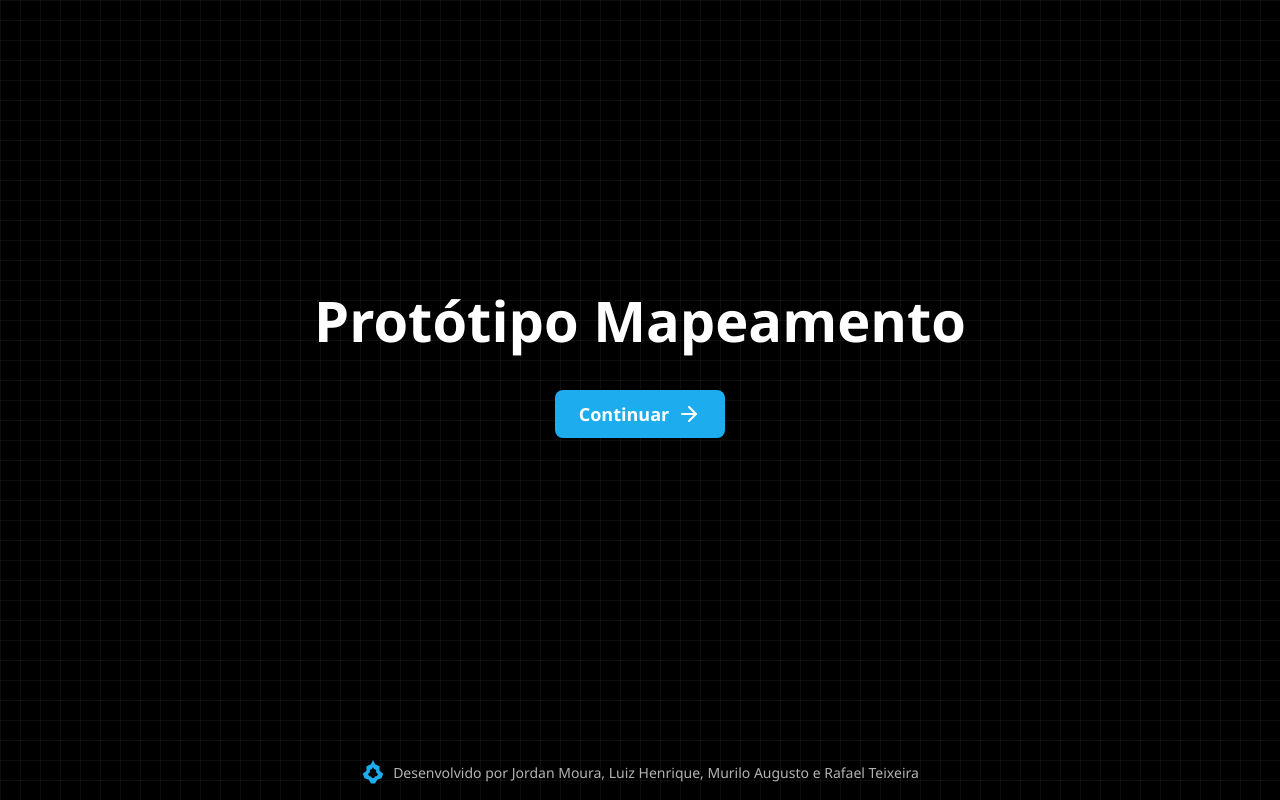
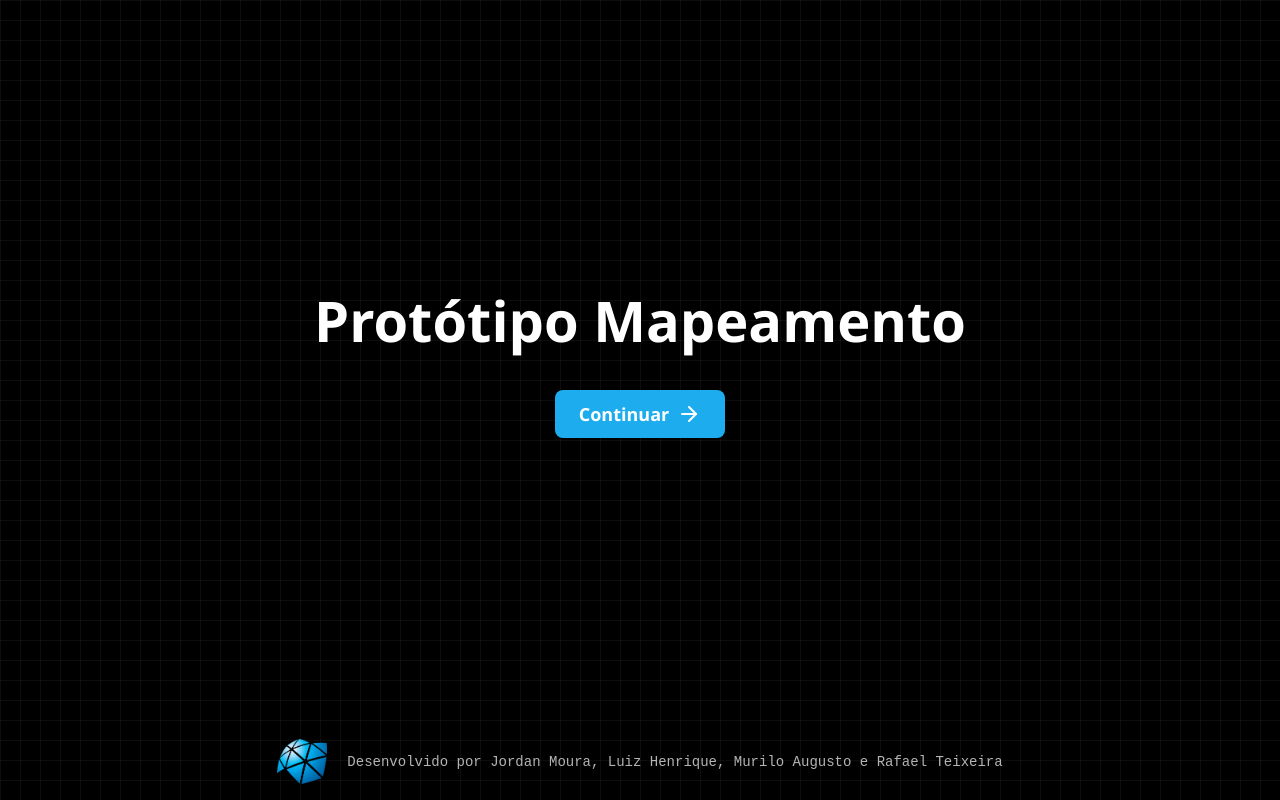
Before and after one commit to MuAugusto1/mapeamento-demac, a React (Create React App) app: page / in a window 1280 px wide. Built offline with nearby package versions, Linux system fonts and the light colour scheme.

Commit message:
feat icon footer

```diff
--- a/src/components/Footer.css
+++ b/src/components/Footer.css
@@ -1,7 +1,11 @@
 .footer-logo {
-    width: 90px;
+    width: 50px;
     height: auto;
-    margin-left: auto;
+    margin-right: 20px;
+}
+
+.footer-text {
+    font-family: "Space Mono", monospace;
 }
 
 @media (max-width: 768px) {
--- a/src/components/Footer.js
+++ b/src/components/Footer.js
@@ -8,11 +8,14 @@ import './Footer.css'
 function Footer() {
     return (
         <footer className="footer">
-            <svg width="24" height="24" viewBox="0 0 40 40" fill="none" xmlns="http://www.w3.org/2000/svg">
-                <path d="M20 0L23.5113 6.90983L30.9017 10.3647L30.9017 18.0902L37.0623 23.0902L34.1309 30.3647L27.0623 33.0902L23.5113 39.0902L16.4887 39.0902L12.9377 33.0902L5.86909 30.3647L2.93774 23.0902L9.09834 18.0902L9.09834 10.3647L16.4887 6.90983L20 0Z" fill="#1DADEE" />
-                <path d="M20 12L21.7321 15L25.1962 16.5L25.1962 20.5L28.1962 23.5L26.7962 26.5L23.1962 27.5L21.7321 30L18.2679 30L16.8038 27.5L13.2038 26.5L11.8038 23.5L14.8038 20.5L14.8038 16.5L18.2679 15L20 12Z" fill="black" />
-            </svg>
-            <span>
+            <img
+                src="/unesp-seeklogo.png"
+                alt="Logo Unesp"
+                className="footer-logo"
+            />
+            <span
+                className='footer-text'
+            >
                 Desenvolvido por Jordan Moura, Luiz Henrique, Murilo Augusto e Rafael Teixeira
             </span>
         </footer>
```
Also changed, not shown: public/unesp-seeklogo.png (added).
